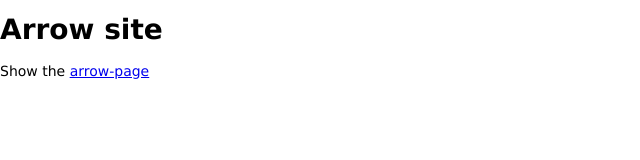
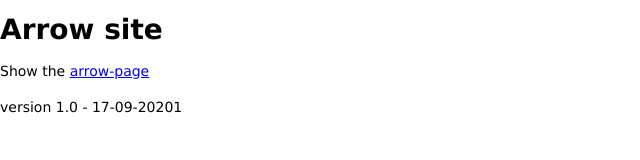
Before and after one commit to aafie123/Modern-webdevelopment, a plain HTML site: page index.html in a window 1280 px wide. Shown: the whole page, without its empty margins (0-640 px from the left). Drawn offline with Linux system fonts and the light colour scheme.

Commit message:
footer toegevoegd
footer met datum toegevoegd

```diff
--- a/index.html
+++ b/index.html
@@ -12,5 +12,6 @@
 <body>
     <h1>Arrow site</h1>
     <p>Show the <a href="arrow.html">arrow-page</a></p>
+    <footer>version 1.0 - 17-09-20201</footer>
 </body>
 </html>
```
